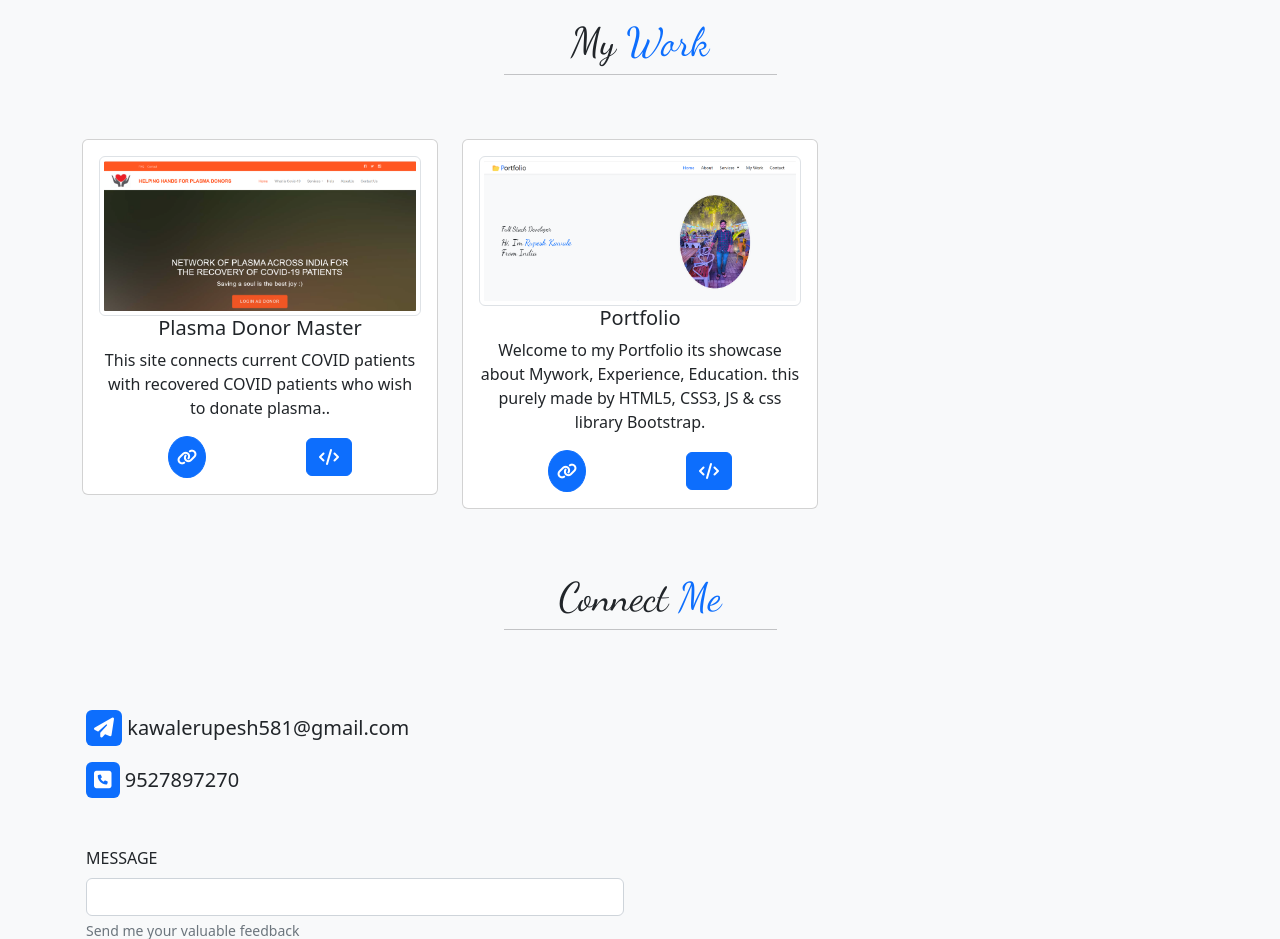
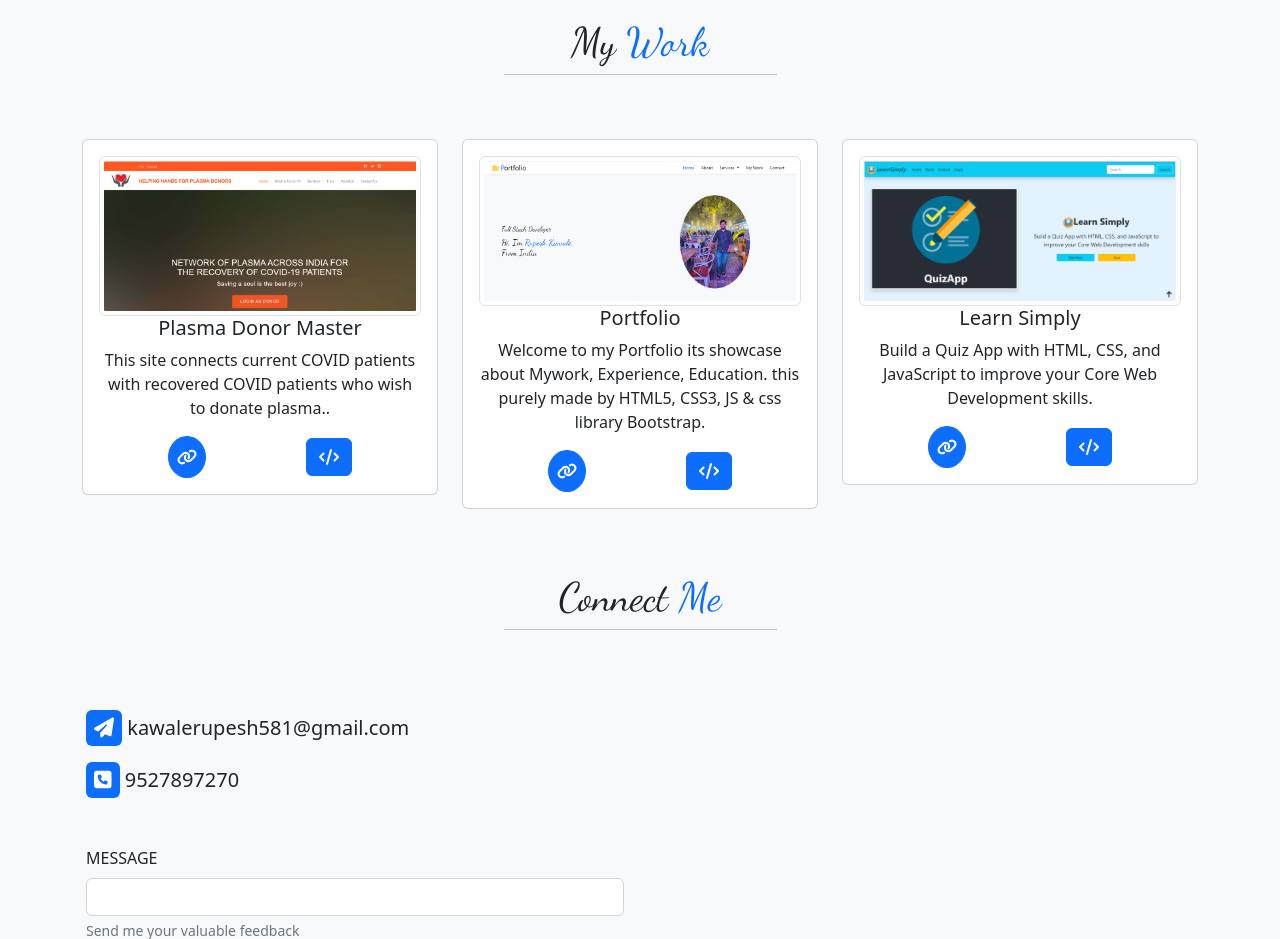
Before and after one commit to kawalerupesh/mywork, a plain HTML site: page index.html in a window 1280 px wide. Shown: the part 1560-2499 px from the top of the page. Drawn offline with nearby package versions, Linux system fonts and the light colour scheme.

Commit message:
third change

```diff
--- a/index.html
+++ b/index.html
@@ -295,7 +295,21 @@
                             this purely made by HTML5, CSS3, JS & css library Bootstrap.</p>
                         <a href="https://my-profile-main.netlify.app/"
                             class="btn btn-primary me-5 rounded-circle p-2"> <i class="fa fa-link"></i> </a>
-                        <a href="https://github.com/kawalerupesh" class="btn btn-primary ms-5"> <i
+                        <a href="https://github.com/kawalerupesh/mywork" class="btn btn-primary ms-5"> <i
+                                class="fa fa-code"></i> </a>
+
+                    </div>
+                </div>
+            </div>
+            <div class="col-12 col-sm-12 col-md-4 col-lg-4 my-3" data-aos="flip-right" data-aos-offset="300">
+                <div class="card service-card">
+                    <div class="card-body text-center">
+                        <img src="./Images/learnsimply.png" alt="portfolio" class="img-fluid img-thumbnail w-100">
+                        <h5 class="card-title ">Learn Simply</h5>
+                        <p class="card-text">Build a Quiz App with HTML, CSS, and JavaScript to improve your Core Web Development skills.</p>
+                        <a href="https://learn-technology-simply.netlify.app/"
+                            class="btn btn-primary me-5 rounded-circle p-2"> <i class="fa fa-link"></i> </a>
+                        <a href="https://github.com/kawalerupesh/learnsimply" class="btn btn-primary ms-5"> <i
                                 class="fa fa-code"></i> </a>
 
                     </div>
```
Also changed, not shown: Images/learnsimply.png (added).
